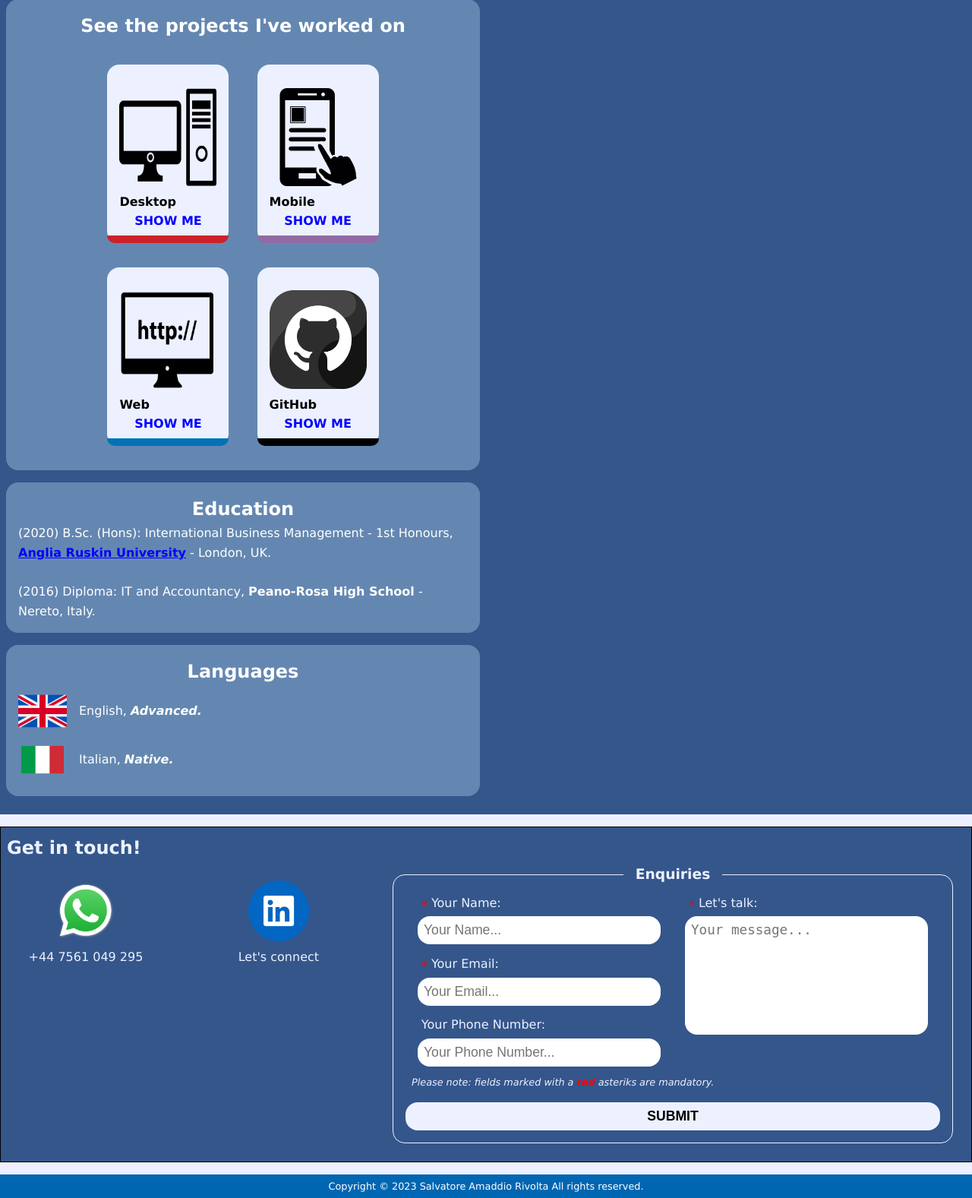
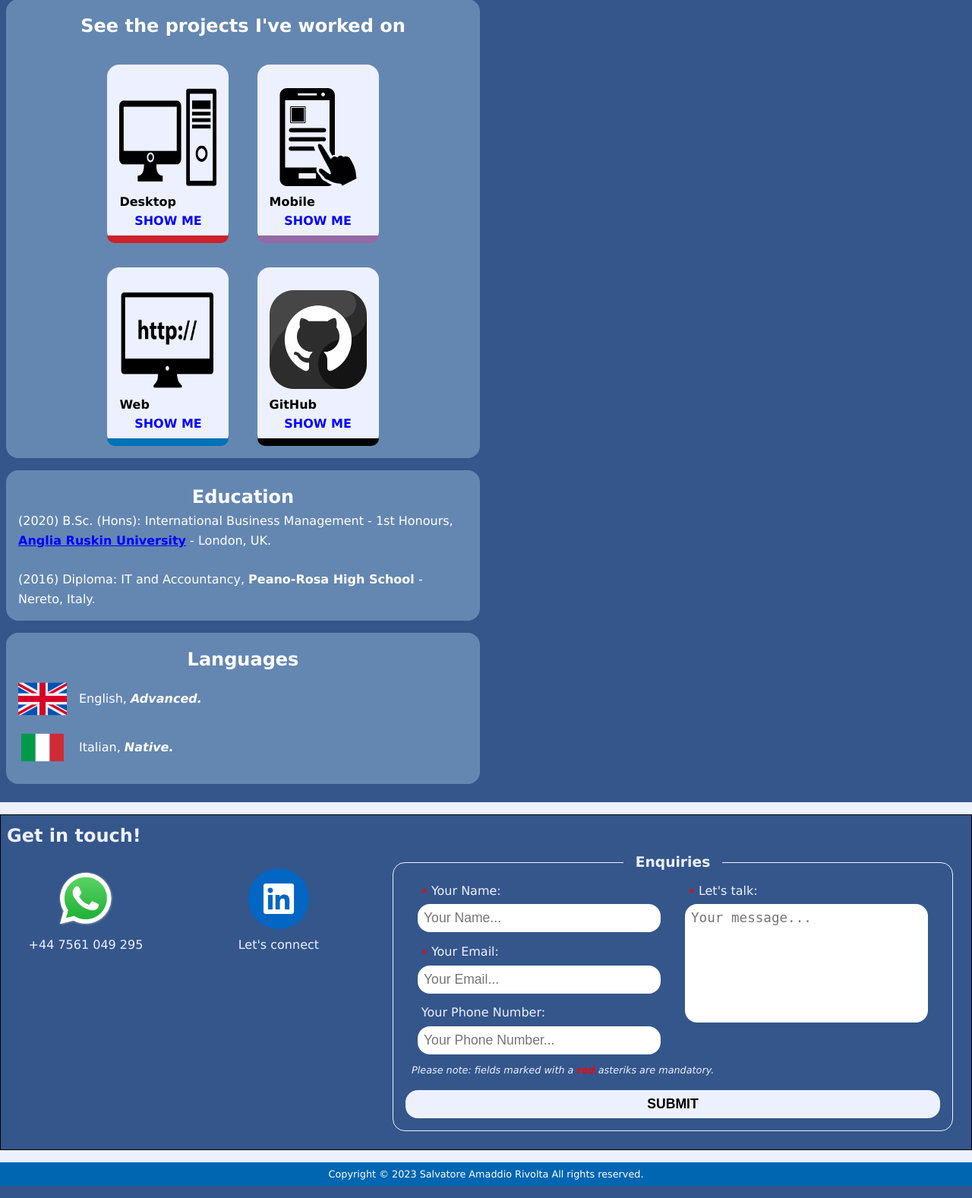
Before and after one commit to SalvatoreAmaddio/Portfolio, a PHP site: page /aboutme.html in a window 1280 px wide. Shown: the part 1387-2964 px from the top of the page at 76% size. Run offline with PHP 8.4, Linux system fonts and the light colour scheme.

Commit message:
Update aboutme.css

```diff
--- a/css/aboutme.css
+++ b/css/aboutme.css
@@ -162,6 +162,11 @@ main .layerContent
     height: 1rem;
     position: relative;
     top: 0.1rem;
+}
+
+#projects .layerContent
+{
+    padding-bottom: 0rem;
 }
 
 #projectContainer
```
